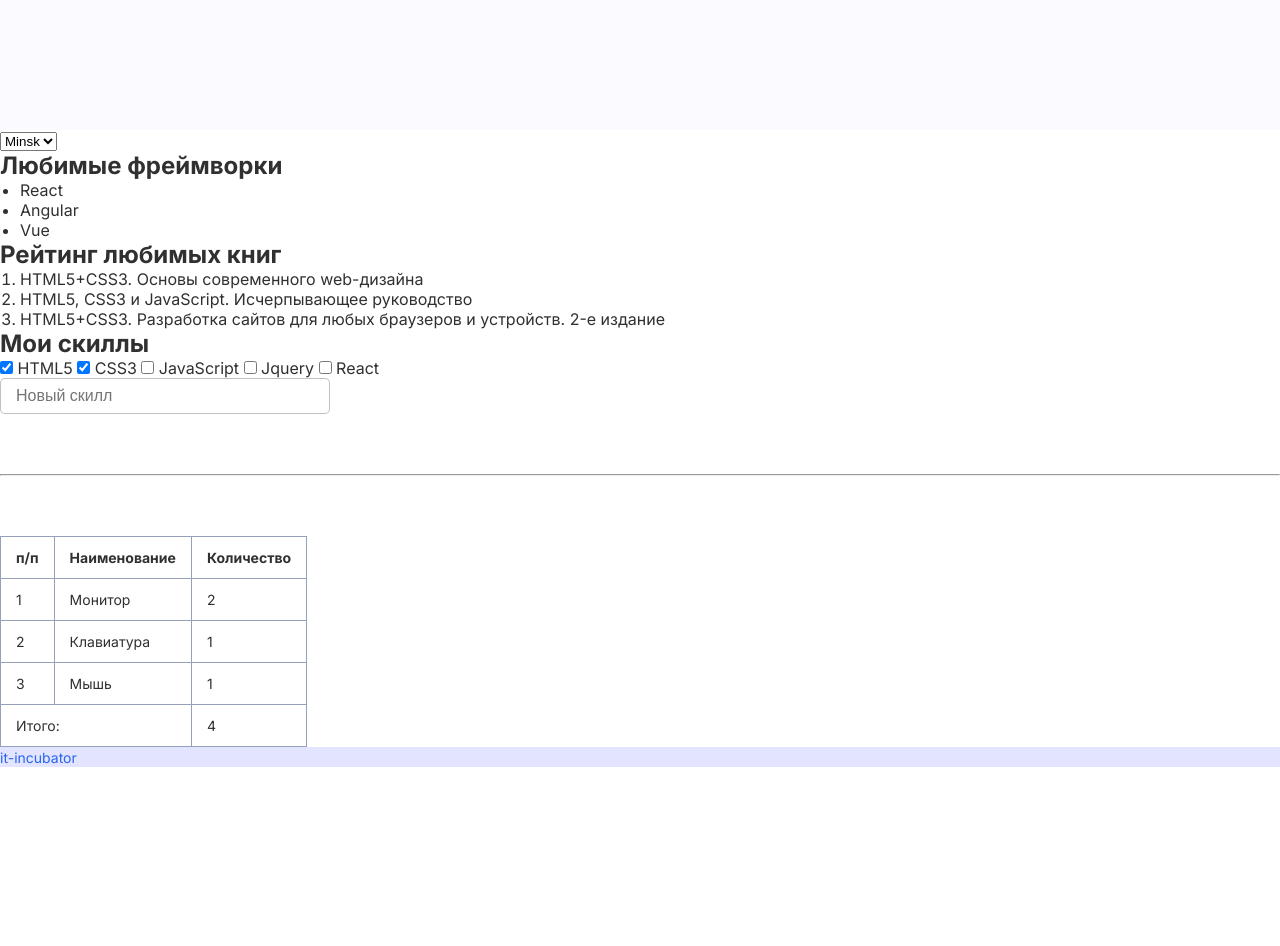
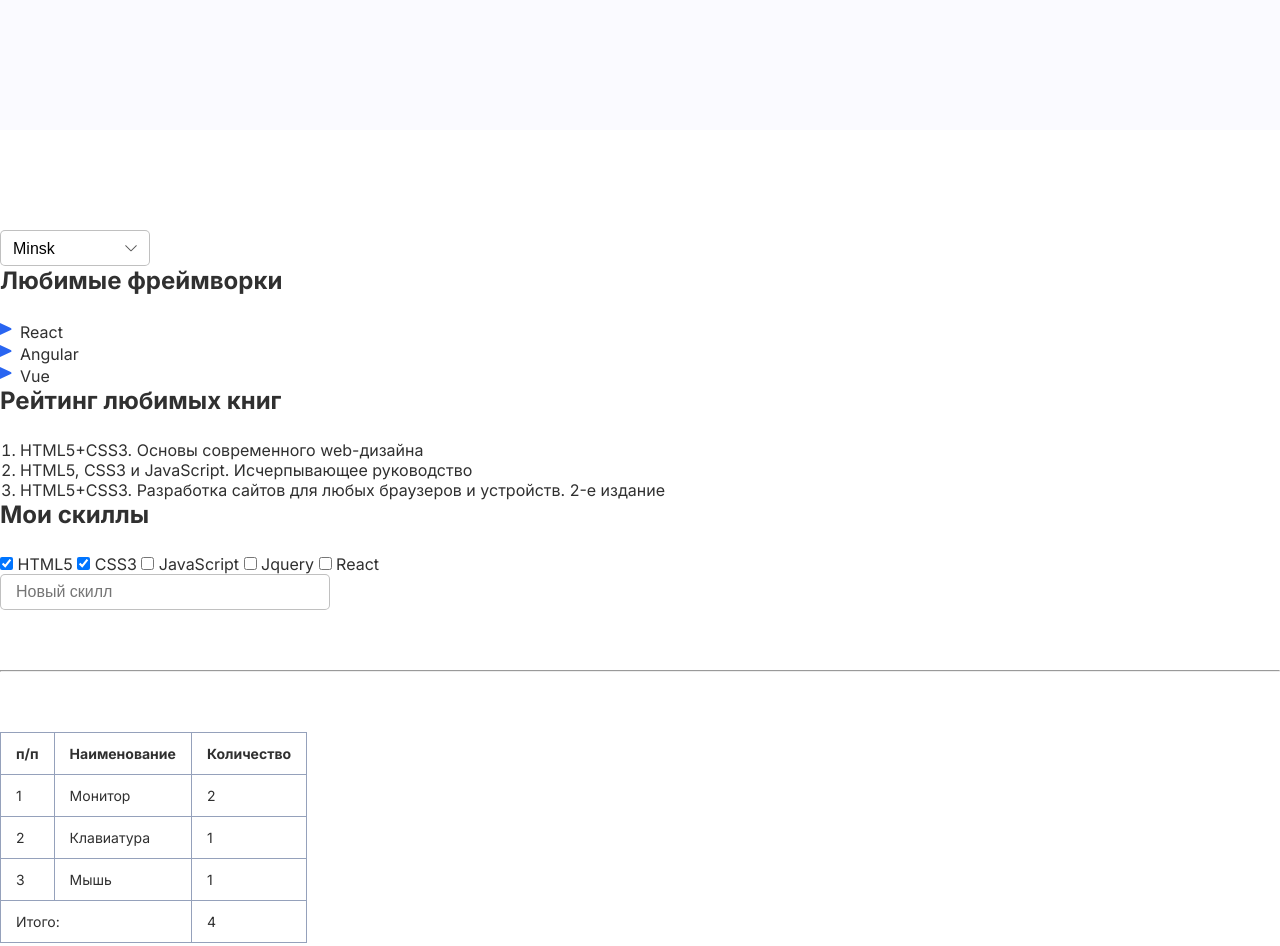
Before and after one commit to DimaKfromO/2-hw-with-auto-test-html-css-main, a plain HTML site: page index.html in a window 1280 px wide. Shown: the part 740-1686 px from the top of the page. Before the commit the page ends 1507 px from the top, so only its background shows below. Drawn offline with Linux system fonts and the light colour scheme.

Commit message:
Add files via upload

```diff
--- a/style.css
+++ b/style.css
@@ -39,7 +39,7 @@ header span {
 .main-text {
     /* Стили для текста в первой секции */
     font-weight: 400;
-    font-size: 18;
+    font-size: 18px;
 }
 
 .main-image {
@@ -50,21 +50,35 @@ header span {
 
 .about-section {
     /* Стили для второй секции */
+    background-color: #fff;
+    padding: 100px 0;
 }
 
 select {
     /* Стили для выпадающего списка */
+    border: 1px solid rgba(48, 48, 48, 0.3);
+    border-radius: 5px;
+    width: 150px;
+    height: 36px;
+    font-weight: 400;
+    font-size: 16px;
+    padding: 0 12px;
+    background: url(./assets/images/ep_arrow-down.svg) no-repeat right 10px top 50%;
+    appearance: none;
 }
 
 .section-title {
     /* Стили для заголовков во второй секции */
+    font-weight: 700;
+    font-size: 24px;
+    margin-bottom: 25px;
 }
 
 .frameworks-list {
     /* Стили для маркированного списка во второй секции */
     font-weight: 400;
     font-size: 16px;
-    list-style-image: ;
+    list-style-image: url(assets/images/solar_map-arrow-up-bold.svg);
     padding: 0 20px;
 }
 
```
Also changed, not shown: assets/images/ep_arrow-down.svg (added), assets/images/solar_map-arrow-up-bold.svg (added).
